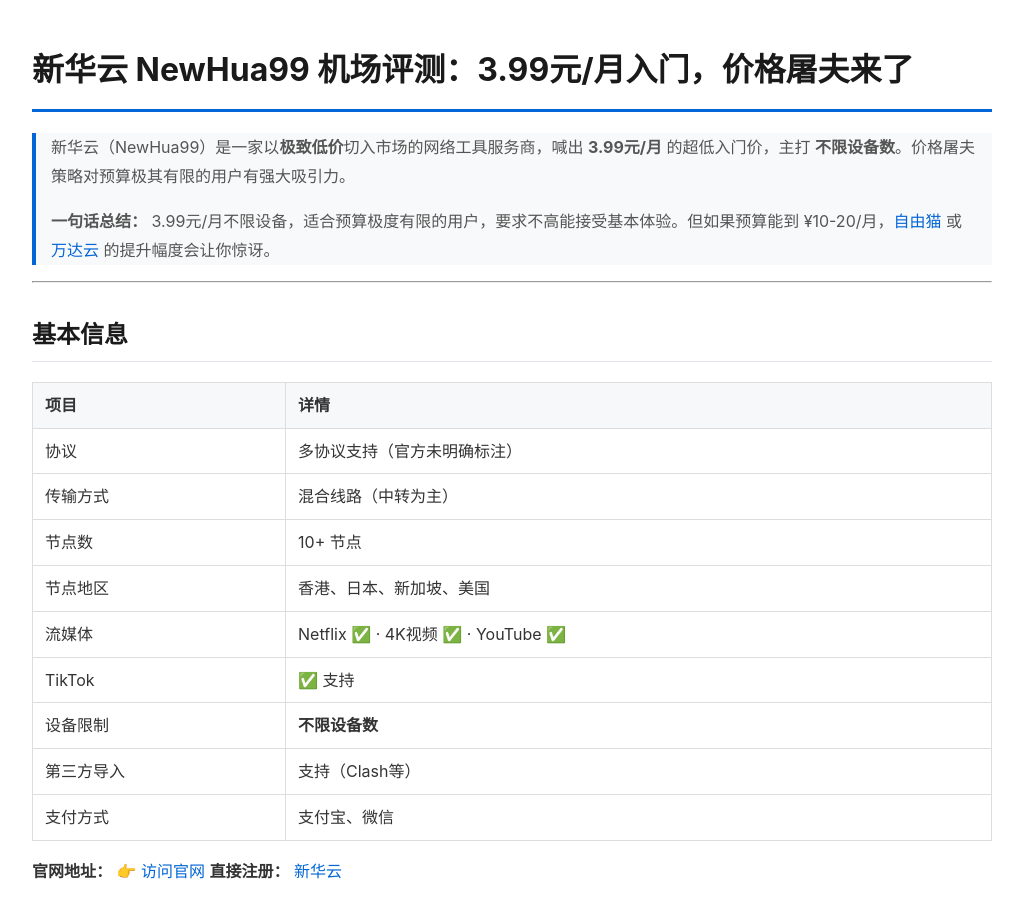
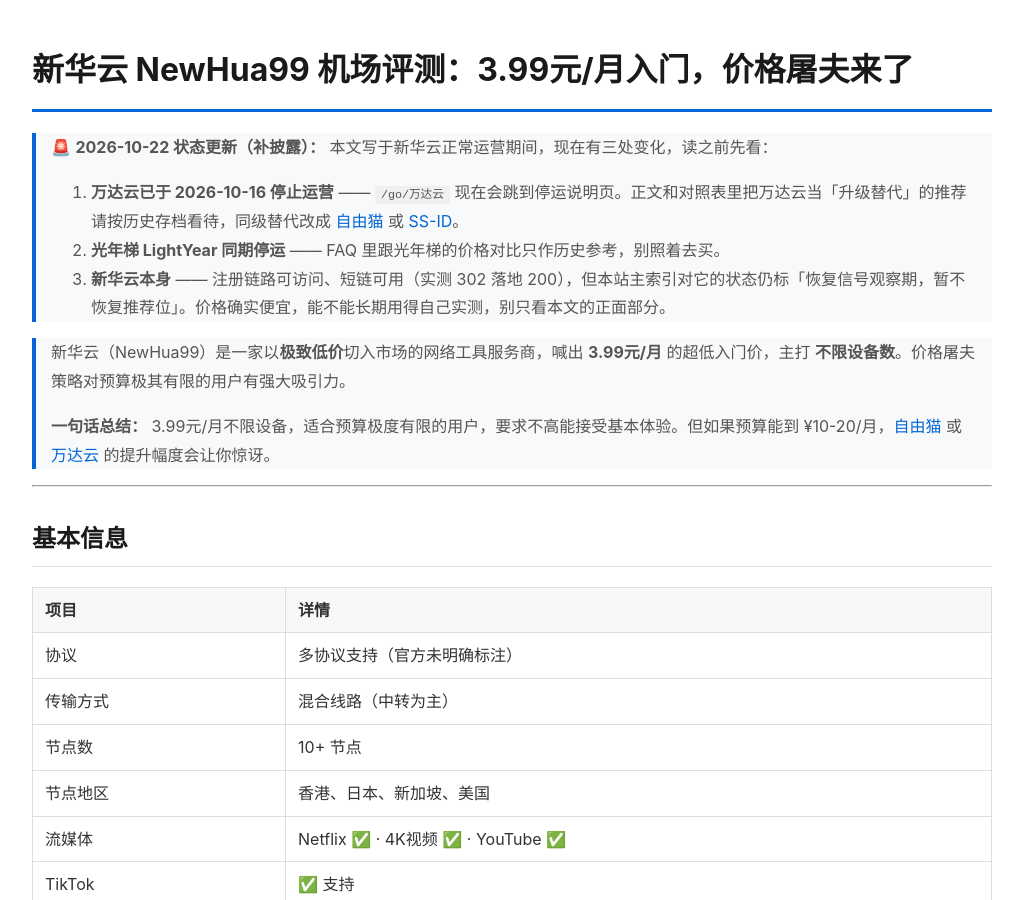
Before and after one commit to yezuofan/free-internet-guide, a Jekyll site: the page built from airport-reviews/newhua.md, in a window 1280 px wide and 900 px high. Shown: the whole window, without its empty margins (128-1151 px from the left). Built offline with Jekyll 4.4.1, drawn with Linux system fonts in a browser that asks for light colours; our own code applies the rules of GitHub Pages for plain Markdown files.

Commit message:
fix(风险披露): 新华云专属页补状态框 —— 万达云/光年梯已停运不得当升级替代 + 新华云观察期口径（正文结论不改）

```diff
--- a/airport-reviews/newhua.md
+++ b/airport-reviews/newhua.md
@@ -1,4 +1,9 @@
 # 新华云 NewHua99 机场评测：3.99元/月入门，价格屠夫来了
+
+> 🚨 **2026-10-22 状态更新（补披露）：** 本文写于新华云正常运营期间，现在有三处变化，读之前先看：
+> 1. **万达云已于 2026-10-16 停止运营** —— `/go/万达云` 现在会跳到停运说明页。正文和对照表里把万达云当「升级替代」的推荐请按历史存档看待，同级替代改成 [自由猫](https://api.huanghaiwan.com/go/自由猫) 或 [SS-ID](https://api.huanghaiwan.com/go/SS-ID)。
+> 2. **光年梯 LightYear 同期停运** —— FAQ 里跟光年梯的价格对比只作历史参考，别照着去买。
+> 3. **新华云本身** —— 注册链路可访问、短链可用（实测 302 落地 200），但本站主索引对它的状态仍标「恢复信号观察期，暂不恢复推荐位」。价格确实便宜，能不能长期用得自己实测，别只看本文的正面部分。
 
 > 新华云（NewHua99）是一家以**极致低价**切入市场的网络工具服务商，喊出 **3.99元/月** 的超低入门价，主打 **不限设备数**。价格屠夫策略对预算极其有限的用户有强大吸引力。
 >
```
